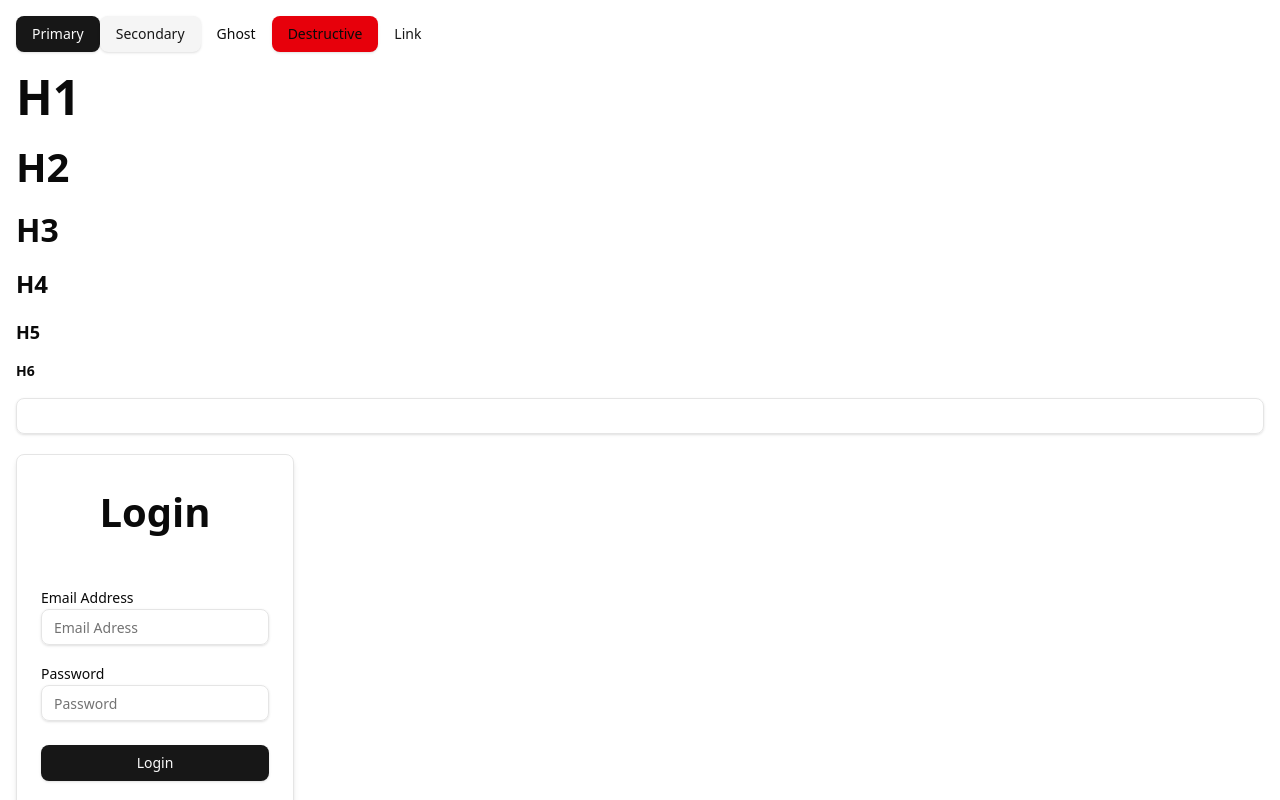
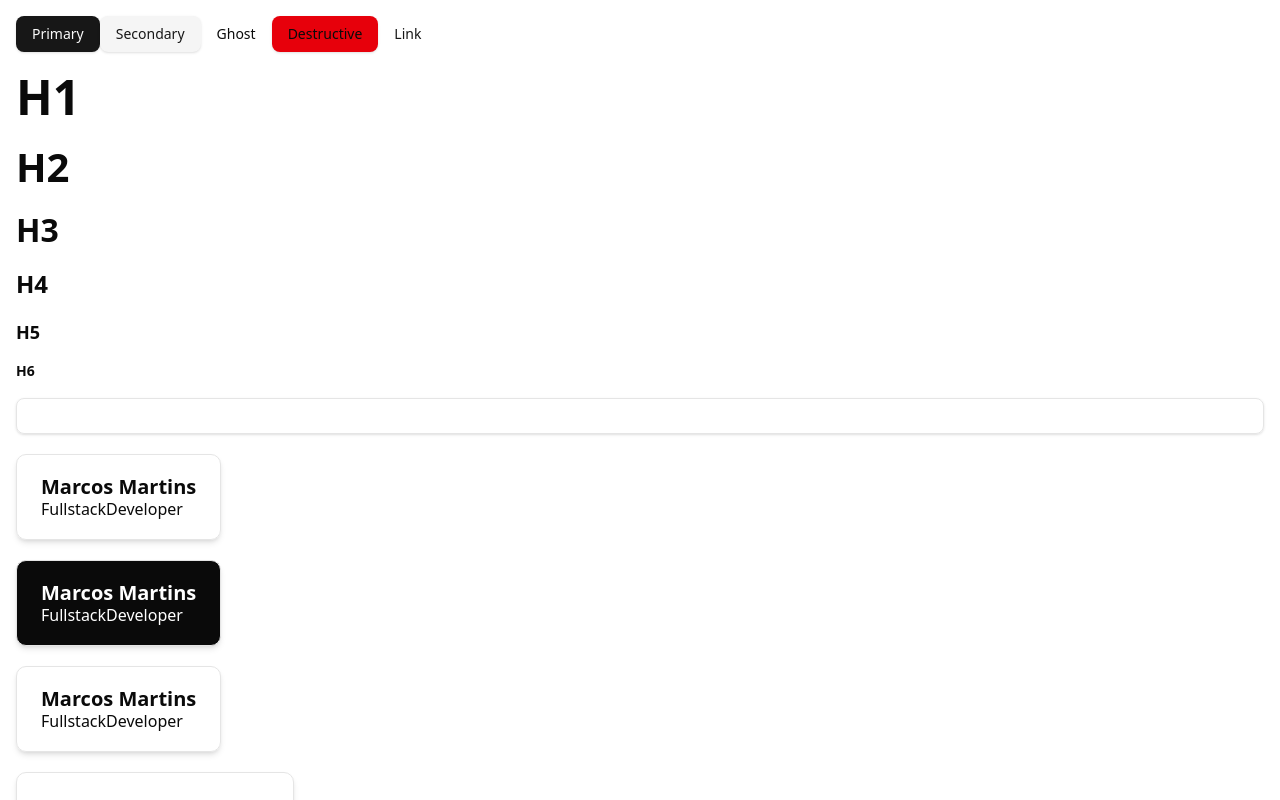
Before and after one commit to Pluall/timeoff, a Next.js app: page /components in a window 1280 px wide. Shown: the top 800 px of the page. Built offline with nearby package versions, Linux system fonts and the light colour scheme.

Commit message:
Created User Card

```diff
--- a/src/app/components/page.tsx
+++ b/src/app/components/page.tsx
@@ -3,6 +3,7 @@ import { Button } from '@/components/atoms/Button';
 import { Input } from '@/components/atoms/Input';
 import { Typography } from '@/components/atoms/Typography';
 import { LoginForm } from '@/components/molecules/LoginForm';
+import { UserCard } from '@/components/molecules/UserCard';
 import { redirect } from 'next/navigation';
 
 const Page = () => {
@@ -37,6 +38,21 @@ const Page = () => {
         H6
       </Typography>
       <Input />
+      <UserCard
+        userName={'Marcos Martins'}
+        userJob={'FullstackDeveloper'}
+        variant={'default'}
+      />
+      <UserCard
+        userName={'Marcos Martins'}
+        userJob={'FullstackDeveloper'}
+        variant={'user'}
+      />
+      <UserCard
+        userName={'Marcos Martins'}
+        userJob={'FullstackDeveloper'}
+        variant={'admin'}
+      />
       <LoginForm onSubmitForm={(value) => console.log(value)} />
     </div>
   );
--- a/src/components/molecules/LoginForm/index.tsx
+++ b/src/components/molecules/LoginForm/index.tsx
@@ -32,7 +32,7 @@ const LoginForm = React.forwardRef<HTMLDivElement, LoginFormProps>(
     return (
       <div
         className={
-          'flex flex-col border shadow-md rounded-md px-6 py-8 items-center justify-center w-auto gap-12'
+          'flex flex-col border shadow-md rounded-lg px-6 py-8 items-center justify-center w-auto gap-12'
         }
         ref={ref}
       >
--- /dev/null
+++ b/src/components/molecules/UserCard/index.tsx
@@ -0,0 +1,50 @@
+import { Typography } from '@/components/atoms/Typography';
+import React from 'react';
+import { UserCardProps } from './types';
+import { cva } from 'class-variance-authority';
+import { cn } from '@/lib/utils';
+
+const userCardVariants = cva(
+  'flex flex-col items-start justify-start border rounded-lg shadow-md px-6 py-5 w-auto',
+  {
+    variants: {
+      variant: {
+        default: '',
+        user: 'cursor-pointer bg-foreground text-background hover:bg-foreground/80',
+        admin: 'cursor-pointer hover:bg-foreground/5',
+      },
+    },
+    defaultVariants: {
+      variant: 'default',
+    },
+  }
+);
+
+const UserCard = React.forwardRef<HTMLDivElement, UserCardProps>(
+  ({ userName, userJob, variant, onClickCard }, ref) => {
+    const onClickHandler = () => {
+      if (variant !== 'default' && onClickCard) {
+        onClickCard();
+      }
+    };
+
+    return (
+      <div
+        className={cn(userCardVariants({ variant }))}
+        ref={ref}
+        onClick={onClickHandler}
+      >
+        <Typography as={'h5'} size={'xl'}>
+          {userName}
+        </Typography>
+        <Typography as={'div'} size={'base'}>
+          {userJob}
+        </Typography>
+      </div>
+    );
+  }
+);
+
+UserCard.displayName = 'UserCard';
+
+export { UserCard };
--- /dev/null
+++ b/src/components/molecules/UserCard/types.ts
@@ -0,0 +1,6 @@
+export interface UserCardProps {
+  userName: string;
+  userJob: string;
+  variant: 'default' | 'user' | 'admin';
+  onClickCard?: VoidFunction;
+}
```
